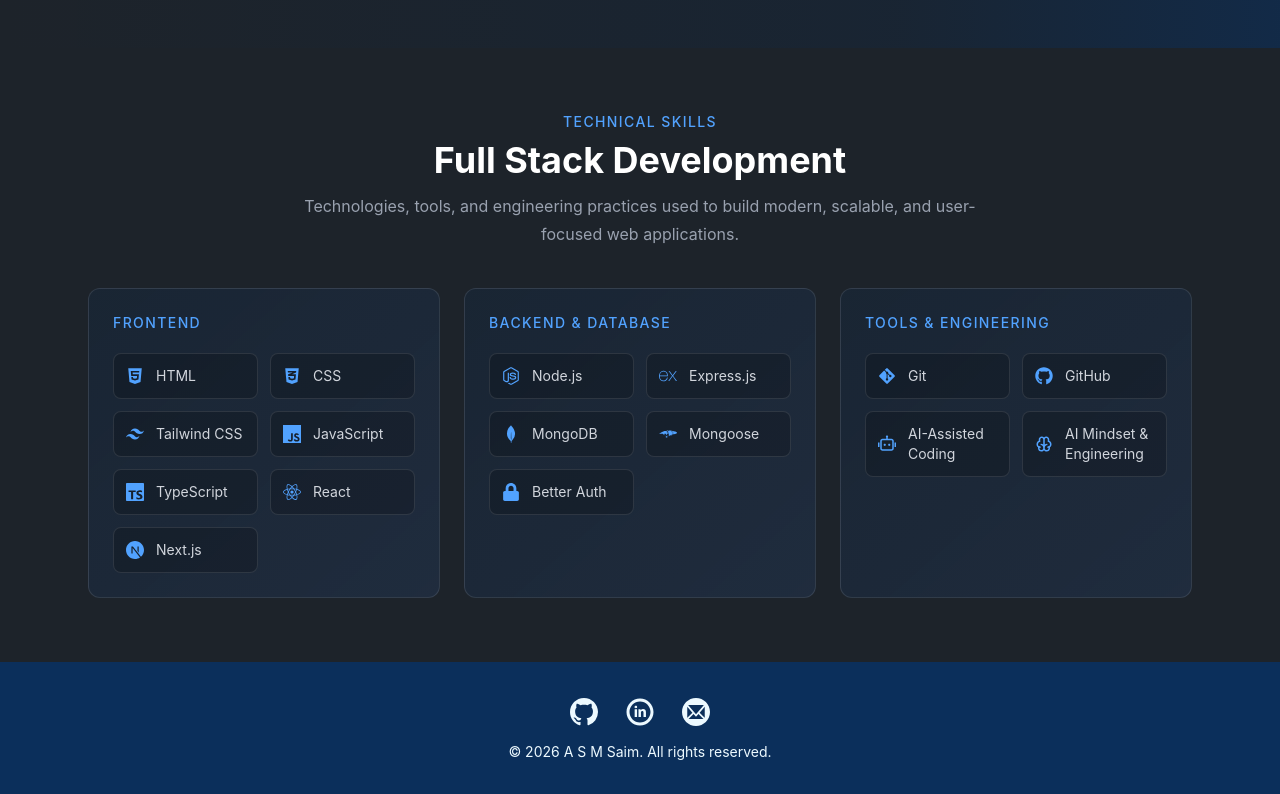
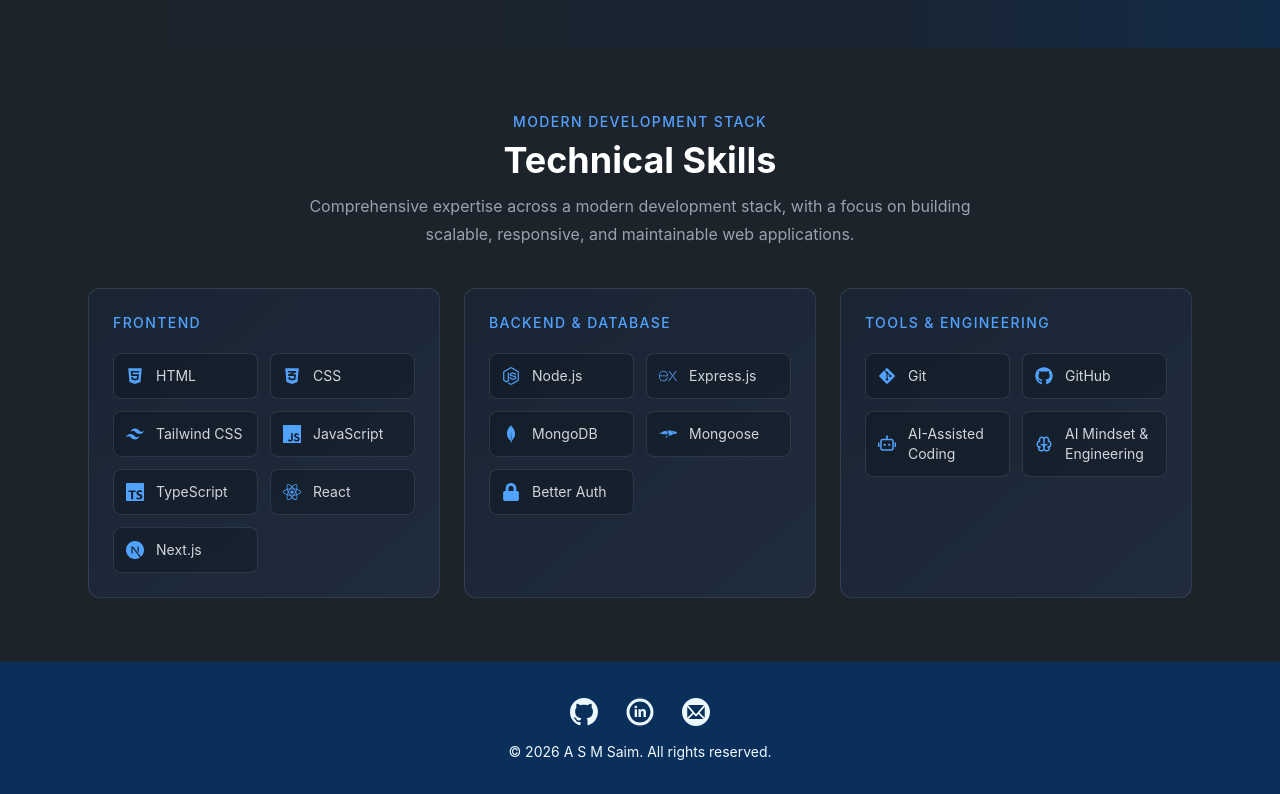
Before and after one commit to asm-saim/portfolio, a React (Vite) app: page / in a window 1280 px wide. Shown: the part 1118-1912 px from the top of the page. Built offline with nearby package versions, Linux system fonts and the light colour scheme.

Commit message:
technical headings updated

```diff
--- a/src/components/TechnicalSkills/TechnicalSkills.jsx
+++ b/src/components/TechnicalSkills/TechnicalSkills.jsx
@@ -1,13 +1,5 @@
 import React from "react";
-import {
-  FaHtml5,
-  FaCss3Alt,
-  FaReact,
-  FaNodeJs,
-  FaGitAlt,
-  FaGithub,
-  FaLock,
-} from "react-icons/fa";
+import { FaHtml5, FaCss3Alt, FaReact, FaNodeJs, FaGitAlt, FaGithub, FaLock } from "react-icons/fa";
 
 import {
   SiTailwindcss,
@@ -111,16 +103,14 @@
       {/* Section Heading */}
       <div className="text-center mb-10">
         <span className="block text-sm font-medium tracking-widest text-blue-400 uppercase mb-2">
-          Technical Skills
+          Modern Development Stack
         </span>
 
-        <h2 className="text-3xl sm:text-4xl font-bold text-white">
-          Full Stack Development
-        </h2>
+        <h2 className="text-3xl sm:text-4xl font-bold text-white">Technical Skills</h2>
 
         <p className="mt-3 max-w-2xl mx-auto text-sm sm:text-base text-gray-400 leading-7">
-          Technologies, tools, and engineering practices used to build
-          modern, scalable, and user-focused web applications.
+          Comprehensive expertise across a modern development stack, with a focus on building scalable, responsive, and
+          maintainable web applications.
         </p>
       </div>
 
@@ -132,9 +122,7 @@
             className="h-full rounded-xl border border-white/10 bg-gradient-to-br from-[#0B2F5B]/20 to-[#3B82F6]/10 p-6 transition-all duration-300 hover:-translate-y-1 hover:border-blue-400/30 hover:shadow-[0_0_30px_rgba(59,130,246,0.15)]"
           >
             {/* Category Title */}
-            <h3 className="text-sm font-medium tracking-widest text-blue-400 uppercase">
-              {category.title}
-            </h3>
+            <h3 className="text-sm font-medium tracking-widest text-blue-400 uppercase">{category.title}</h3>
 
             {/* Skills */}
             <div className="mt-5 grid grid-cols-2 gap-3">
@@ -143,13 +131,9 @@
                   key={skill.name}
                   className="flex items-center gap-3 rounded-lg border border-white/10 bg-black/20 px-3 py-3 transition-all duration-300 hover:border-blue-400/30 hover:bg-blue-400/5"
                 >
-                  <span className="text-lg text-blue-400 shrink-0">
-                    {skill.icon}
-                  </span>
+                  <span className="text-lg text-blue-400 shrink-0">{skill.icon}</span>
 
-                  <span className="text-sm text-gray-300">
-                    {skill.name}
-                  </span>
+                  <span className="text-sm text-gray-300">{skill.name}</span>
                 </div>
               ))}
             </div>
```
